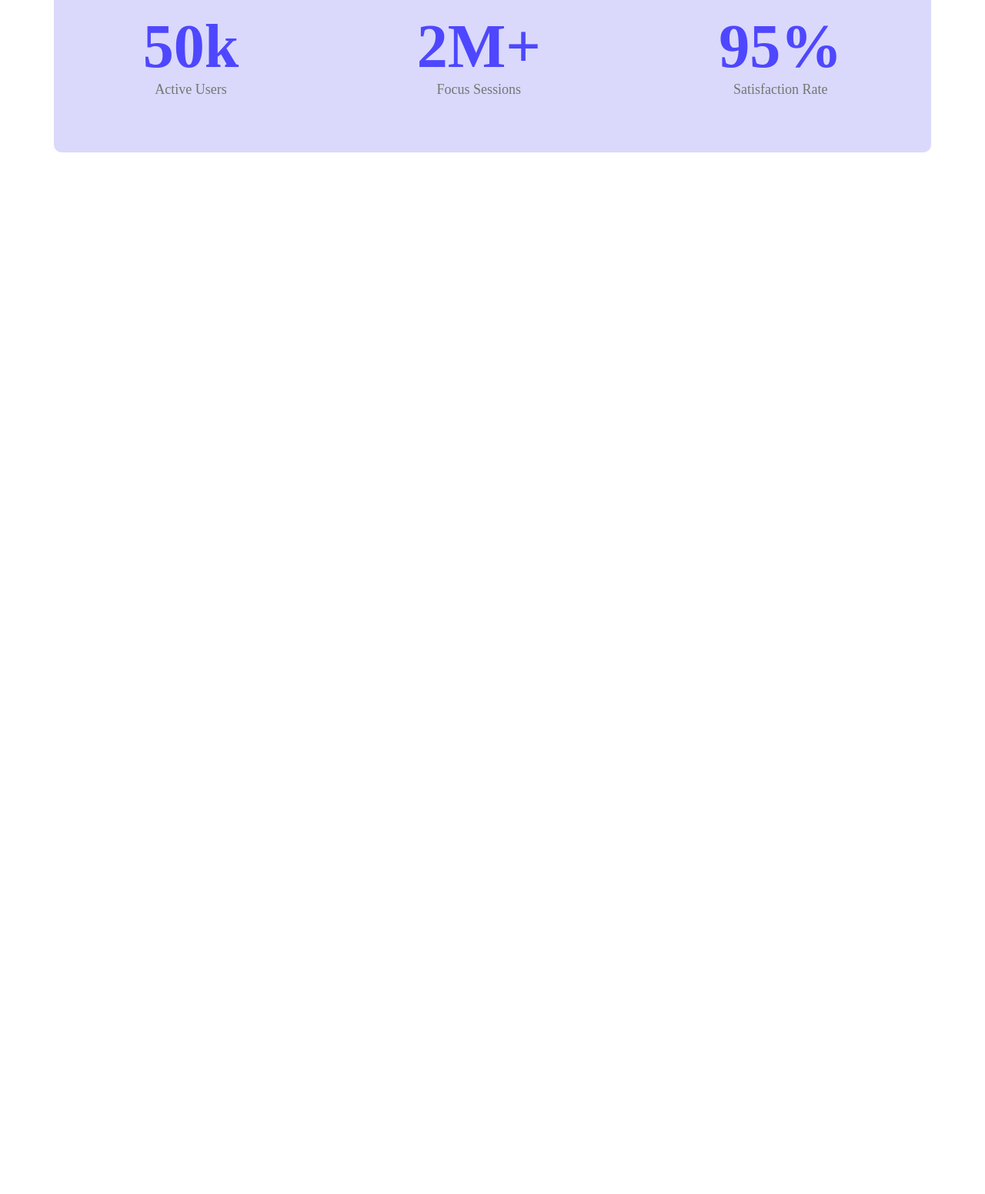
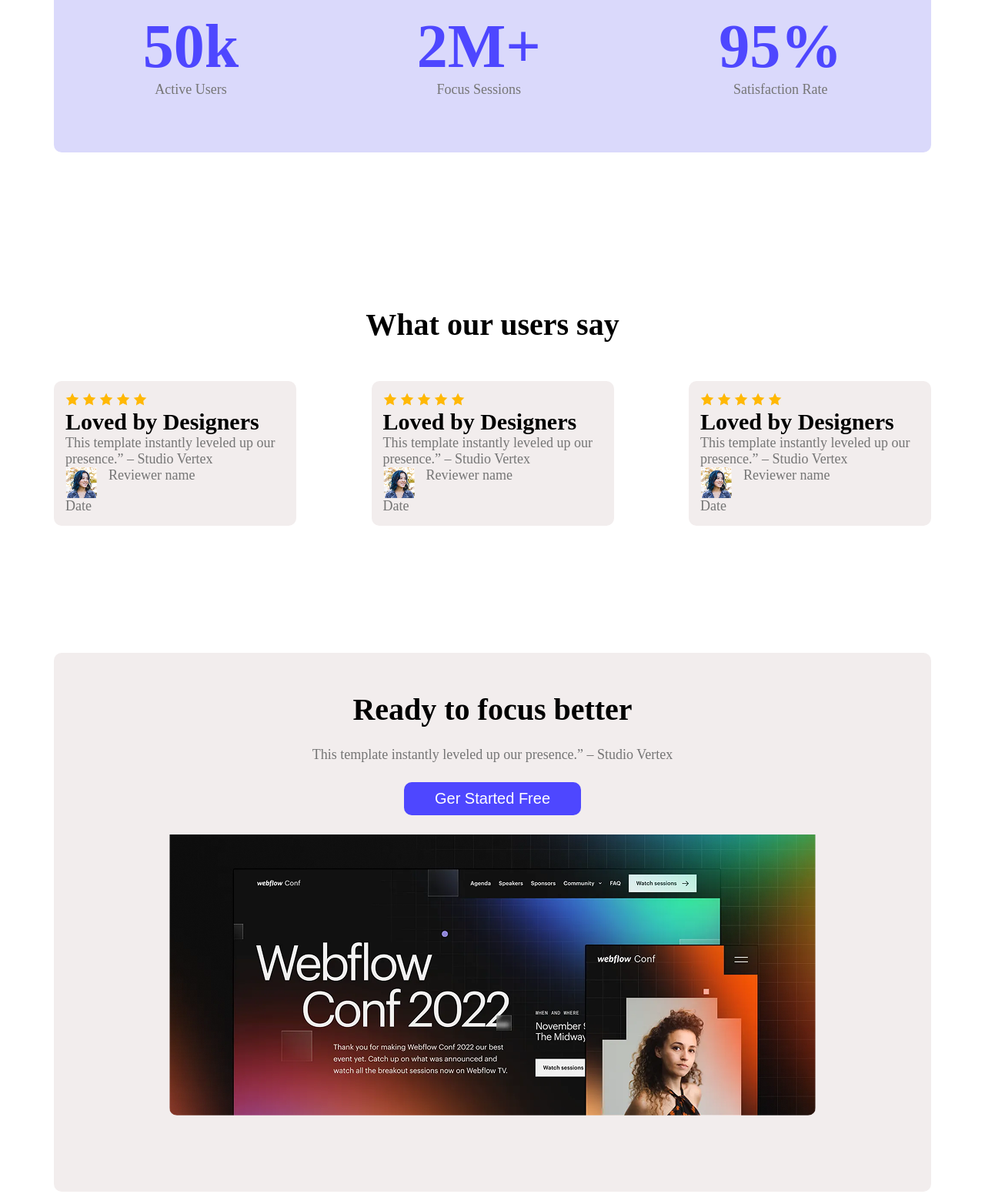
Before and after one commit to al-jami/Assignment-001-solving, a plain HTML site: page index.html in a window 1280 px wide. Shown: the part 1416-2967 px from the top of the page at 77% size. Before the commit the page ends 1614 px from the top, so only its background shows below. Drawn offline with Linux system fonts and the light colour scheme.

Commit message:
Completed container 3 and 4

```diff
--- a/index.html
+++ b/index.html
@@ -1,11 +1,13 @@
 <!DOCTYPE html>
 <html lang="en">
+
 <head>
     <meta charset="UTF-8">
     <meta name="viewport" content="width=device-width, initial-scale=1.0">
     <title>Assignment001</title>
     <link rel="stylesheet" href="style/style.css">
 </head>
+
 <body>
 
     <header>
@@ -38,7 +40,8 @@
 
             <div class="container-1-1">
                 <h3 class="head-color   container-padding ">See It in Action</h3>
-                <p class="low-color   container-padding " >Explore the live preview and imagine your brand in this bold new look.</p>
+                <p class="low-color   container-padding ">Explore the live preview and imagine your brand in this bold
+                    new look.</p>
                 <a href=""><button class="button">Launch Live Preview</button></a>
             </div>
 
@@ -54,23 +57,108 @@
 
         <div class="container-2">
 
-             <h3 class="head-color" >Joined Thousands of Productive Users</h3>
+            <h3 class="head-color">Joined Thousands of Productive Users</h3>
 
 
             <div class="container-2-1">
                 <div class="container-2-2">
-                         <h1 class="color-blue-bold" >50k</h1>
-                         <h4 class="low-color" >Active Users</h4>
+                    <h1 class="color-blue-bold">50k</h1>
+                    <h4 class="low-color">Active Users</h4>
                 </div>
                 <div class="container-2-2">
-                        <h1  class="color-blue-bold" >2M+</h1>
-                        <h4 class="low-color" >Focus Sessions</h4>
+                    <h1 class="color-blue-bold">2M+</h1>
+                    <h4 class="low-color">Focus Sessions</h4>
                 </div>
                 <div class="container-2-2">
-                        <h1  class="color-blue-bold" >95%</h1>
-                        <h4 class="low-color" >Satisfaction Rate</h4>
+                    <h1 class="color-blue-bold">95%</h1>
+                    <h4 class="low-color">Satisfaction Rate</h4>
                 </div>
             </div>
+        </div>
+
+
+        <div class="container-3">
+
+            <h3 class="head-color">What our users say</h3>
+
+
+            <div class="container-3-1">
+
+                <div class="container-3-2">
+
+                    <img src="Assets/icon-star.png" alt="">
+                    <img src="Assets/icon-star.png" alt="">
+                    <img src="Assets/icon-star.png" alt="">
+                    <img src="Assets/icon-star.png" alt="">
+                    <img src="Assets/icon-star.png" alt="">
+
+                    <h2 class="inner-container-head-color">Loved by Designers</h2>
+                    <p class="low-color">This template instantly leveled up our presence.” – Studio Vertex</p>
+
+                    <div class="inner-container-3-2">
+                        <img src="Assets/avatar.png" alt="">
+                        <h4 class="low-color">Reviewer name</h4>
+                    </div>
+                    <h6 class="low-color">Date</h6>
+
+                </div>
+
+
+                <div class="container-3-2">
+
+                    <img src="Assets/icon-star.png" alt="">
+                    <img src="Assets/icon-star.png" alt="">
+                    <img src="Assets/icon-star.png" alt="">
+                    <img src="Assets/icon-star.png" alt="">
+                    <img src="Assets/icon-star.png" alt="">
+
+                    <h2 class="inner-container-head-color">Loved by Designers</h2>
+                    <p class="low-color">This template instantly leveled up our presence.” – Studio Vertex</p>
+
+                    <div class="inner-container-3-2">
+                        <img src="Assets/avatar.png" alt="">
+                        <h4 class="low-color">Reviewer name</h4>
+                    </div>
+                    <h6 class="low-color">Date</h6>
+
+                </div>
+
+
+                <div class="container-3-2">
+
+                    <img src="Assets/icon-star.png" alt="">
+                    <img src="Assets/icon-star.png" alt="">
+                    <img src="Assets/icon-star.png" alt="">
+                    <img src="Assets/icon-star.png" alt="">
+                    <img src="Assets/icon-star.png" alt="">
+
+                    <h2 class="inner-container-head-color">Loved by Designers</h2>
+                    <p class="low-color">This template instantly leveled up our presence.” – Studio Vertex</p>
+
+                    <div class="inner-container-3-2">
+                        <img src="Assets/avatar.png" alt="">
+                        <h4 class="low-color">Reviewer name</h4>
+                    </div>
+                    <h6 class="low-color">Date</h6>
+
+                </div>
+            </div>
+        </div>
+
+
+
+        <div class="container-4">
+
+            <h2 class="head-color" >Ready to focus better</h2>
+
+            <h6 class="low-color" >This template instantly leveled up our presence.” – Studio Vertex</h6>
+
+
+            <div>
+                <a href=""><button class="button" > Ger Started Free</button></a>
+            </div>
+
+            <img src="Assets/wc-big.png" alt="">
         </div>
     </main>
 
@@ -78,4 +166,5 @@
 
     </footer>
 </body>
+
 </html>
--- a/style/style.css
+++ b/style/style.css
@@ -41,7 +41,7 @@ header{
 }
 
 .button:hover{
-    background-color: #ffffff;
+    background-color:whitesmoke;
     color:  black;
     border: 2px solid black;
 }
@@ -63,6 +63,7 @@ header{
     padding-bottom: 220px;
 
 }
+
 
 
 
@@ -101,6 +102,10 @@ header{
     border-radius: 10px;
 }
 
+.container-2:hover{
+    background-color:whitesmoke;
+}
+
 .container-2 h3{
     padding: 60px;
 }
@@ -112,7 +117,83 @@ header{
 }
 
 
+.container-3{
+    max-width: 1140px;
+    height: 350px;
+    margin: 0 auto;
+    margin-top: 150px;
+    margin-bottom: 150px;
 
+}
+
+.container-3 h3{
+    text-align: center;
+    padding: 50px;
+}
+
+
+.container-3-1{
+    display: flex;
+    justify-content: space-between;
+}
+
+.container-3-2{
+
+    width: 25%;
+    padding: 15px 15px;
+    background-color: #F2EDED;
+    border-radius: 10px;
+
+}
+
+.container-3-2:hover{
+
+    background-color: white;
+}
+
+.inner-container-3-2{
+
+    display: flex;
+    gap: 15px;
+}
+
+
+
+.container-4{
+
+max-width: 1140px;
+height: 700px;
+margin: 0 auto;
+margin-bottom: 150px;
+text-align: center;
+border-radius: 10px;
+background-color:  #F2EDED;
+}
+
+
+.container-4 h2{
+    padding-top: 50px;
+}
+
+.container-4 h6{
+    padding-top: 25px;
+}
+
+.container-4 button{
+    margin: 0 auto;
+    justify-content: center;
+    margin-top: 25px;
+
+}
+
+.container-4:hover{
+    background-color: white;
+}
+
+.container-4 img{
+    padding-top: 25px;
+    border-radius: 10px;
+}
 /* shared css */
 
 .head-color{
@@ -137,3 +218,9 @@ header{
     font-weight: bold;
     font-size: 80px;
 }
+
+.inner-container-head-color{
+    color: 252432;
+    font-size: 30px;
+    font-weight: 800;
+}
```
Lines whose indentation alone changed are shown as unchanged.
